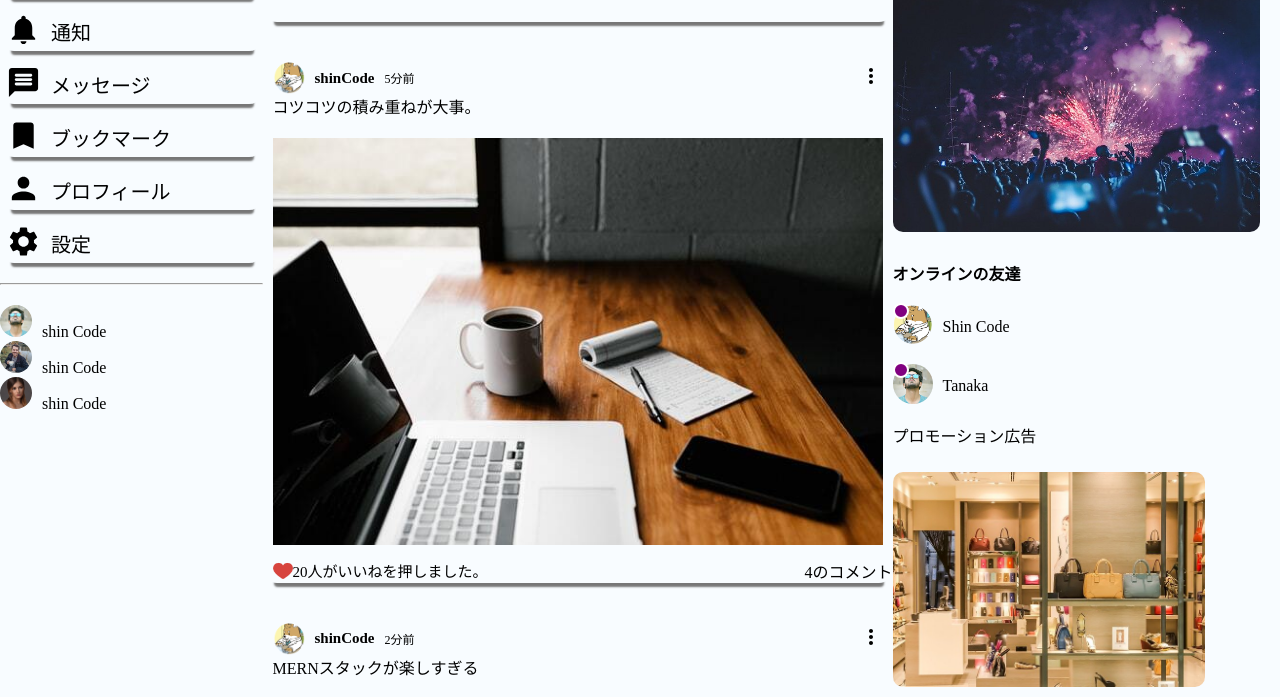
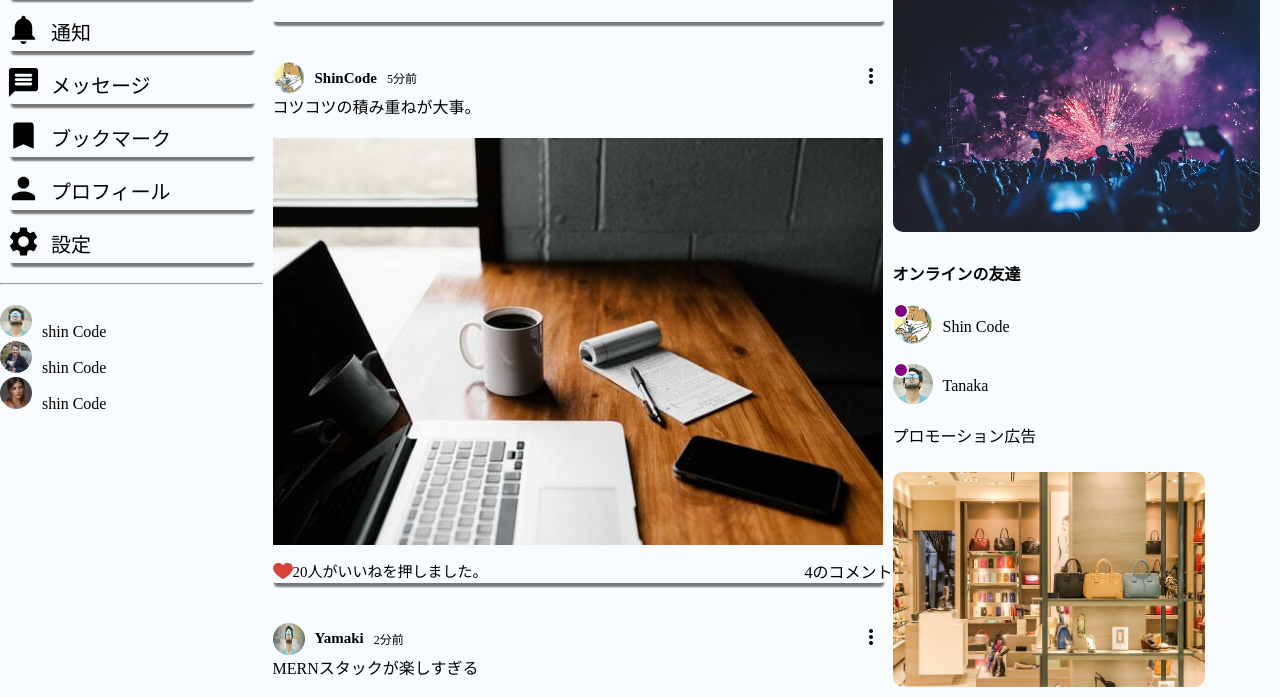
Before and after one commit to ShuheiKurinami/sns, a React (Create React App) app: page / in a window 1280 px wide. Shown: the part 148-845 px from the top of the page. Built offline with nearby package versions, Linux system fonts and the light colour scheme.

Commit message:
postダミーデータ適応

```diff
--- a/src/components/post/Post.tsx
+++ b/src/components/post/Post.tsx
@@ -28,19 +28,23 @@ type PostProps = {
 };
 
 export const Post = ({ post }: PostProps) => {
-  const user = Users.filter((user) => user.id === 1);
-  console.log(user);
+  // const user = Users.filter((user) => user.id === 1);
+  // console.log(user[0].username);
   return (
     <div className="post">
       <div className="postWrapper">
         <div className="postTop">
           <div className="postTopLeft">
             <img
-              src="./assets/person/1.jpeg"
+              src={
+                Users.filter((user) => user.id === post.id)[0].profilePicture
+              }
               alt=""
               className="postProfileImg"
             />
-            <span className="postUsername">shinCode</span>
+            <span className="postUsername">
+              {Users.filter((user) => user.id === post.id)[0].username}
+            </span>
             <span className="postDate">{post.date}</span>
           </div>
           <div className="postTopRight">
```
